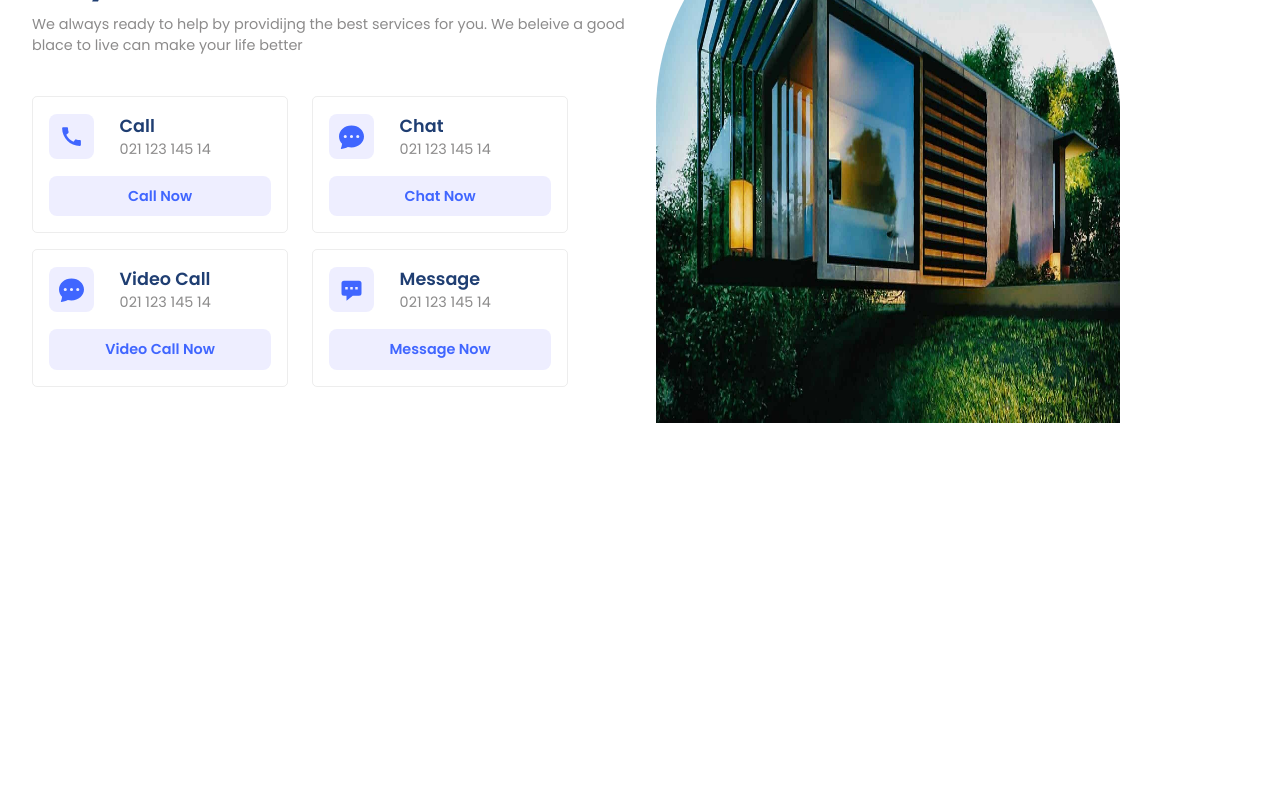
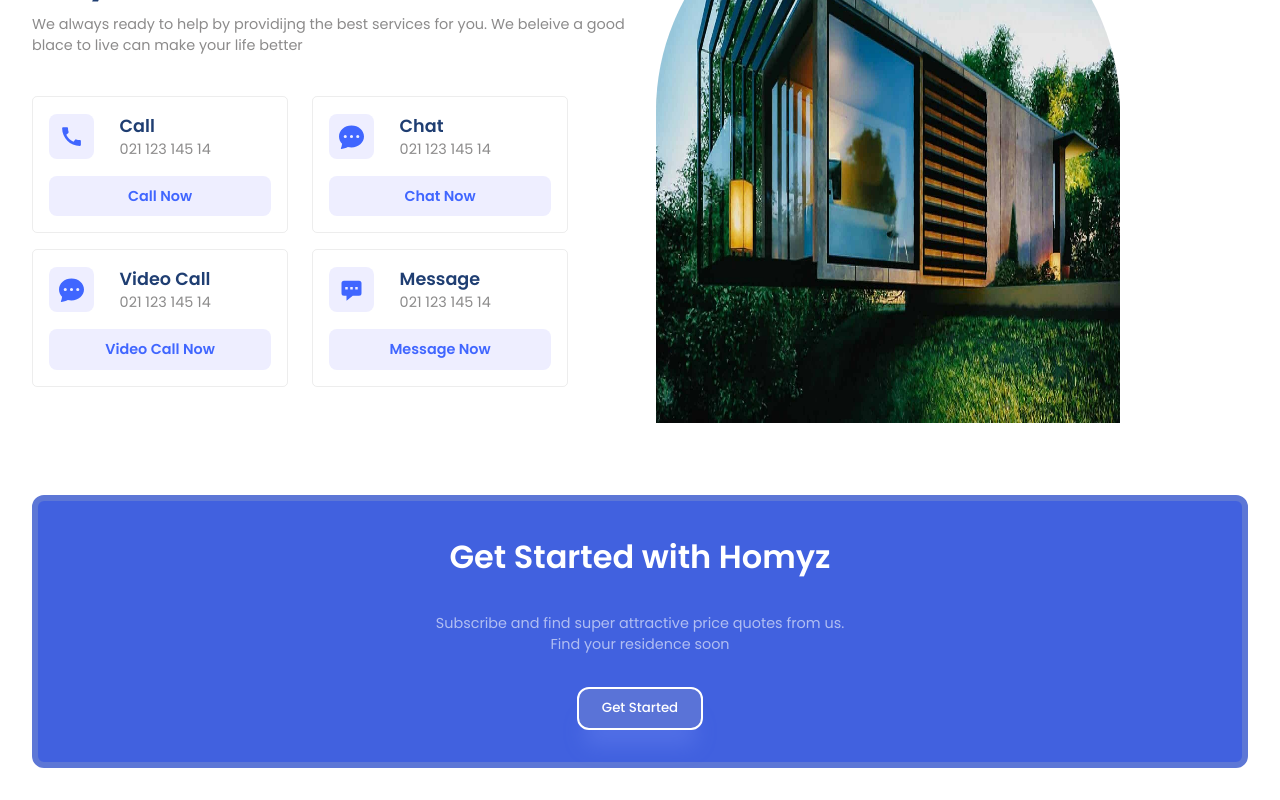
Before and after one commit to vanhuutoan27/FakeEstate, a React (Vite) app: page / in a window 1280 px wide. Shown: the part 2270-3070 px from the top of the page. Before the commit the page ends 2733 px from the top, so only its background shows below. Built offline with nearby package versions, Linux system fonts and the light colour scheme.

Commit message:
update get started

```diff
--- a/src/App.jsx
+++ b/src/App.jsx
@@ -6,6 +6,7 @@
 import Residencies from './components/Residencies/Residencies';
 import Value from './components/Value/Value';
 import Contact from './components/Contact/Contact';
+import GetStarted from './components/GetStarted/GetStarted';
 
 function App() {
   return (
@@ -19,6 +20,7 @@
       <Residencies />
       <Value />
       <Contact />
+      <GetStarted />
     </div>
   );
 }
--- /dev/null
+++ b/src/components/GetStarted/GetStarted.css
@@ -0,0 +1,25 @@
+.inner-container {
+  flex-direction: column;
+  gap: 1.5rem;
+  background: #4161df;
+  padding: 2rem;
+  border-radius: 12px;
+  border: 6px solid #5d77d6;
+  text-align: center;
+}
+
+.inner-container .primaryText {
+  color: white;
+  font-weight: 600;
+}
+
+.inner-container .secondaryText {
+  color: rgba(255, 255, 255, 0.587);
+}
+
+.inner-container .btn {
+  background: #5a73d7;
+  border: 2px solid white;
+  box-shadow: var(--shadow);
+  border-radius: 12px;
+}
--- /dev/null
+++ b/src/components/GetStarted/GetStarted.jsx
@@ -0,0 +1,26 @@
+import React from 'react';
+
+import './GetStarted.css';
+
+function GetStarted() {
+  return (
+    <section className="g-wrapper">
+      <div className="g-container paddings innerWidth">
+        <div className="inner-container flexCenter">
+          <span className="primaryText">Get Started with Homyz</span>
+          <span className="secondaryText">
+            Subscribe and find super attractive price quotes from us. <br />
+            Find your residence soon
+          </span>
+          <span>
+            <button className="btn">
+              <a href="mailto:vhtoan27@gmail.com">Get Started</a>
+            </button>
+          </span>
+        </div>
+      </div>
+    </section>
+  );
+}
+
+export default GetStarted;
```
